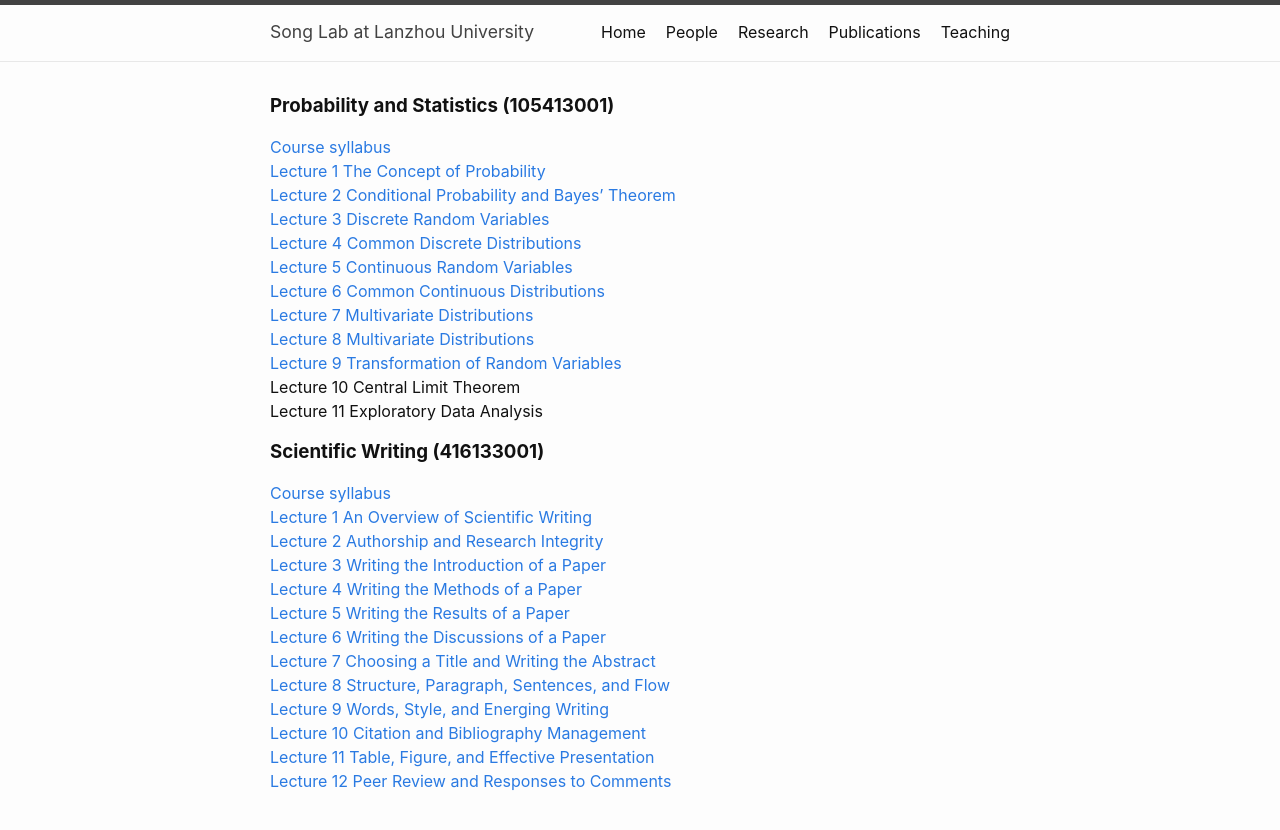
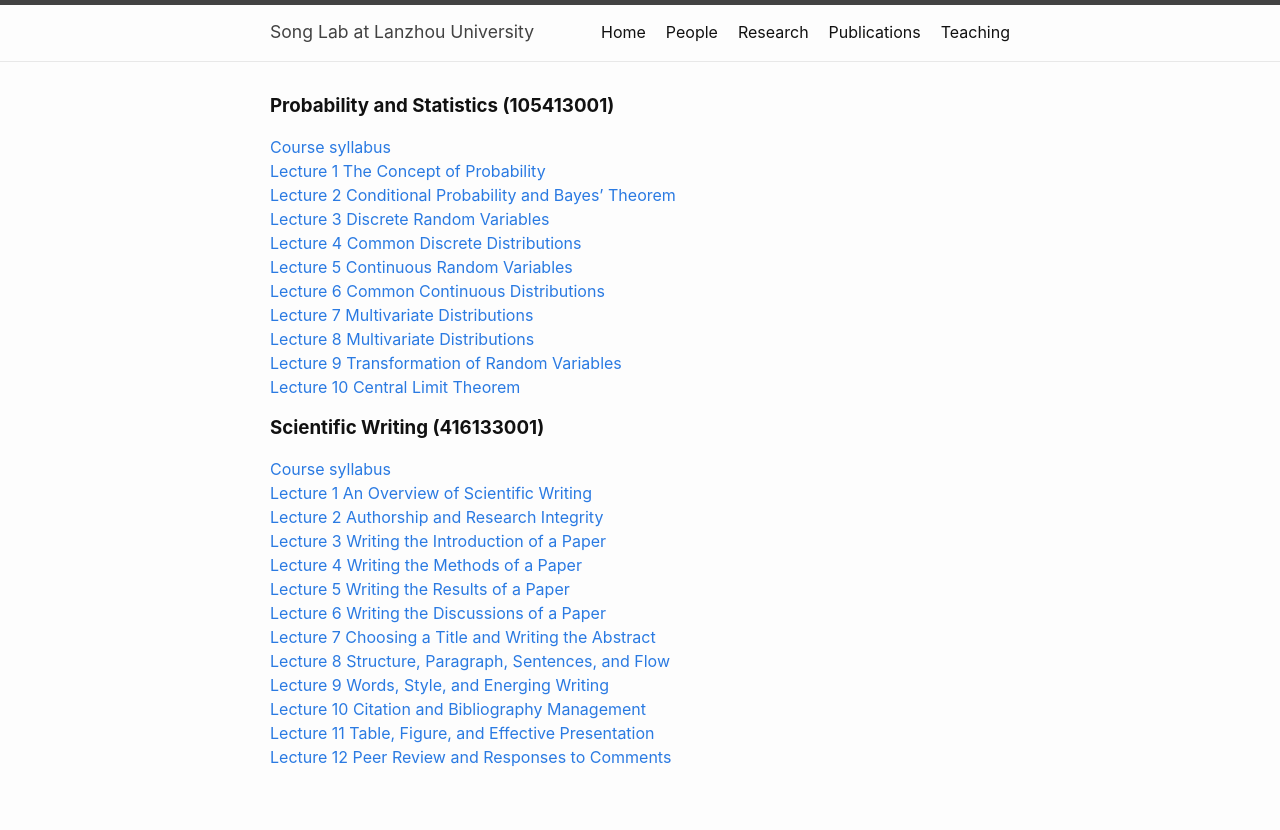
Before and after one commit to chaosonglab/chaosonglab.github.io, a Jekyll site: the page built from teaching.md, in a window 1280 px wide. Shown: the top 830 px of the page. Built offline with Jekyll 4.4.1, drawn with Linux system fonts in a browser that asks for light colours.

Commit message:
Update teaching.md

```diff
--- a/teaching.md
+++ b/teaching.md
@@ -16,8 +16,7 @@ permalink: /teaching/
 [Lecture 7 Multivariate Distributions](files/course_materials/statistics/lecture7_multivariate.pdf) \
 [Lecture 8 Multivariate Distributions](files/course_materials/statistics/lecture8_multivariate.pdf) \
 [Lecture 9 Transformation of Random Variables](files/course_materials/statistics/lecture9_transformation.pdf) \
-Lecture 10 Central Limit Theorem \
-Lecture 11 Exploratory Data Analysis
+[Lecture 10 Central Limit Theorem](files/course_materials/statistics/lecture10_clt.pdf)
 
 
 ### **Scientific Writing (416133001)**
```
